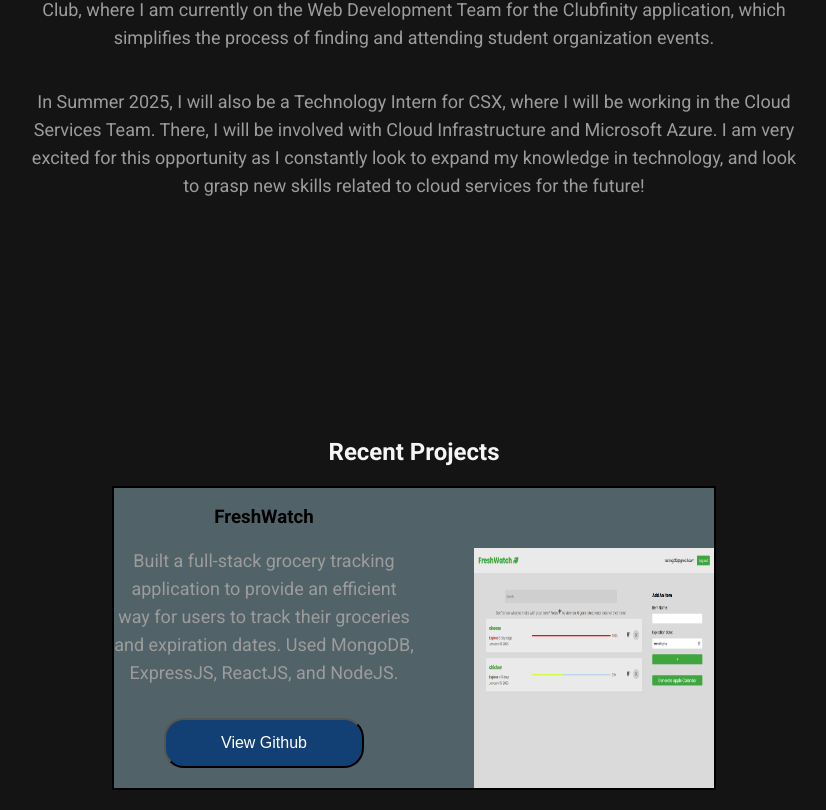
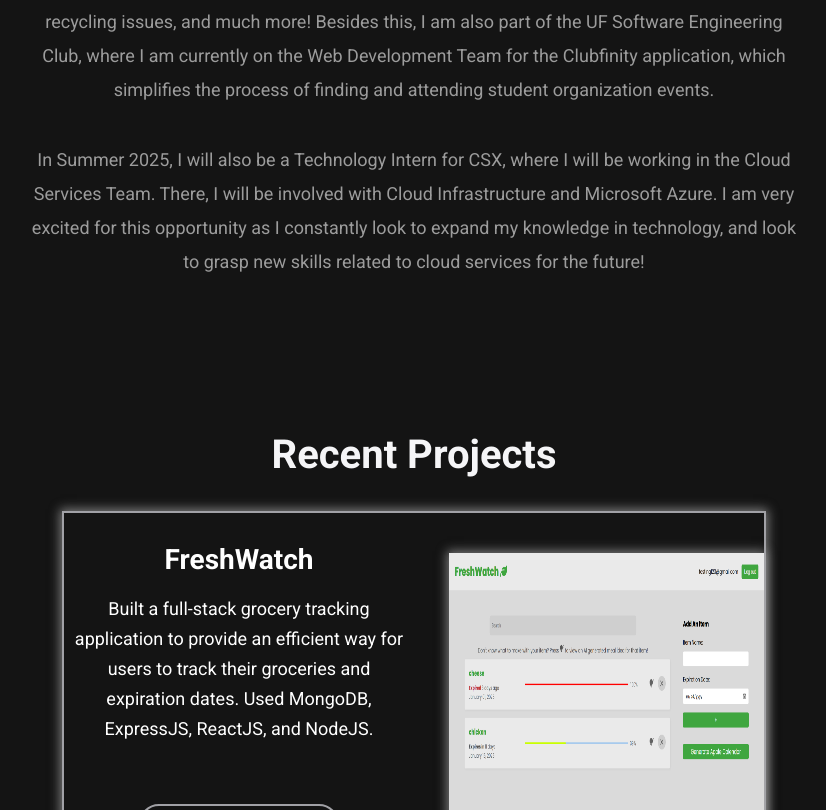
Before and after one commit to terrylu12212/Terry-Portfolio, a React (Create React App) app in the folder webportfolio/: page / in a window 1280 px wide. Shown: the part 1350-2160 px from the top of the page, without its empty margins (226-1052 px from the left). Built offline with nearby package versions, Linux system fonts and the light colour scheme; the HTML template or start-up script is replaced by a standard one.

Commit message:
Color Scheme Changes for About Me and Projects

```diff
--- a/webportfolio/src/About/About.css
+++ b/webportfolio/src/About/About.css
@@ -5,16 +5,17 @@
   text-align: center;
   width: 60%;
   margin: 0 auto;
-  margin-bottom: 100px;
-  padding-top: 100px;
+  margin-bottom: 50px;
+  padding-top: 50px;
 }
 
 h2 {
   color: rgb(245, 245, 247);
+  font-size: 40px;
 }
 
-p {
+#about-me p {
   font-size: 18px;
-  line-height: 28px;
+  line-height: 34px;
   color: #9C9C9C;
 }
--- a/webportfolio/src/Contact/Contact.css
+++ b/webportfolio/src/Contact/Contact.css
@@ -1,6 +1,6 @@
 #contact-me {
-  height: 1000px;
-  padding-top: 100px;
+  padding-top: 50px;
+  margin-bottom: 100px;;
 }
 
 #contact-me h2, h3{
--- a/webportfolio/src/Experience/Experience.css
+++ b/webportfolio/src/Experience/Experience.css
@@ -1,6 +1,6 @@
 #experience {
-  margin-bottom: 100px;
-  padding-top: 100px;
+  margin-bottom: 50px;
+  padding-top: 50px;
 }
 
 #experience h2{
--- a/webportfolio/src/Home/Home.css
+++ b/webportfolio/src/Home/Home.css
@@ -24,6 +24,7 @@
   font-size: 30px;
   line-height: 40px;
   color: rgb(245, 245, 247);
+  font-weight: 500;
 }
 
 .buttons button {
--- a/webportfolio/src/Home/Home.js
+++ b/webportfolio/src/Home/Home.js
@@ -17,7 +17,7 @@
       <img src= {headshot} alt="Camera Headshot of Me" id="headshot"/>
       <div className="homeText">
         <p>
-          Hello! I am <b>Terry Lu</b>, a Third-Year Computer Science Student at the <b>University of Florida</b>. I have experience through personal projects, internships, and classes for fields such as <b>Web Development</b> and <b>Automation</b>.
+          Hello! I am Terry Lu, a Third-Year Computer Science Student at the University of Florida. I have experience through personal projects, internships, and classes for fields such as Web Development and Automation.
         </p>
       </div>
 
--- a/webportfolio/src/Projects/Projects.css
+++ b/webportfolio/src/Projects/Projects.css
@@ -1,37 +1,61 @@
 #projects {
-  height: 1000px;
   display: grid;
   grid-template-columns: 1fr;
   margin: 0 auto;
   width: 60%;
   align-items: center;
   justify-items: center;
-  margin-bottom: 100px;
-  padding-top: 100px;
+  margin-bottom: 50px;
+  padding-top: 50px;
 }
 
 #projects .project-box{
   display: grid;
   grid-template-columns: 1fr 1fr;
-  height: 300px;
-  width: 600px;
-  border: 2px solid black;
+  height: 400px;
+  width: 700px;
+  border: 2px solid rgb(161, 161, 166);
   margin-bottom: 50px;
+  background-color: rgb(20,20,20);
+  position: relative;
+  color: #FFF;
+  box-shadow: 0 0 10px 2px rgba(169, 169, 169, 0.7);
+}
+
+.left-project-box{
+  display: flex;
+  flex-direction: column;
+  align-items: center;
   text-align: center;
-  background-color: rgba(173, 216, 230, 0.4);
-  position: relative;
+}
+
+.left-project-box p {
+  line-height: 30px;
+  font-size: 18px;
+  margin-bottom: 60px;
+  padding-left: 5px;
+  padding-right: 5px;
+}
+
+.left-project-box h3{
+  font-size: 28px;
+  margin: 0;
+  margin-top: 30px;
 }
 
 #projects .project-box button{
   width: 200px;
   height: 50px;
   border-radius: 20px;
-  background-color: #134074;
+  background-color: rgb(20,20,20);
   color: white;
   font-size: 16px;
-  position: absolute;
-  left: 50px;
-  bottom: 20px;
+  border: 2px solid rgb(161, 161, 166);
+}
+
+#projects .project-box button:hover{
+  cursor: pointer;
+  border: 2px solid #FFF;
 }
 
 .image-container{
@@ -39,9 +63,10 @@
 }
 
 .image-container .image{
-  width: 80%;
-  height: 80%;
+  width: 90%;
+  height: 90%;
   position: absolute;
   bottom: 0;
   right: 0;
+  box-shadow: 0 0 10px 2px rgba(169, 169, 169, 0.7);
 }
--- a/webportfolio/src/Projects/Projects.js
+++ b/webportfolio/src/Projects/Projects.js
@@ -8,10 +8,8 @@
     <section id ="projects">
         <h2>Recent Projects</h2>
         <div className="project-box">
-          <div>
-            <h3>
-              FreshWatch
-            </h3>
+          <div className="left-project-box">
+            <h3>FreshWatch</h3>
             <p>
               Built a full-stack grocery tracking application to provide an efficient way for users to track their groceries and expiration dates. Used MongoDB, ExpressJS, ReactJS, and NodeJS.
             </p>
@@ -27,7 +25,7 @@
         </div>
 
         <div className="project-box">
-          <div>
+          <div className="left-project-box">
             <h3>
               ShiftFlow Master
             </h3>
@@ -46,7 +44,7 @@
         </div>
 
         <div className="project-box">
-          <div>
+          <div className="left-project-box">
             <h3>
               Chicago Crimes
             </h3>
--- a/webportfolio/src/Skills/Skills.css
+++ b/webportfolio/src/Skills/Skills.css
@@ -1,7 +1,7 @@
 #skills {
-  margin-bottom: 100px;
+  margin-bottom: 50px;
   text-align: center;
-  padding-top: 100px;
+  padding-top: 50px;
 }
 
 .skills-container{
```
